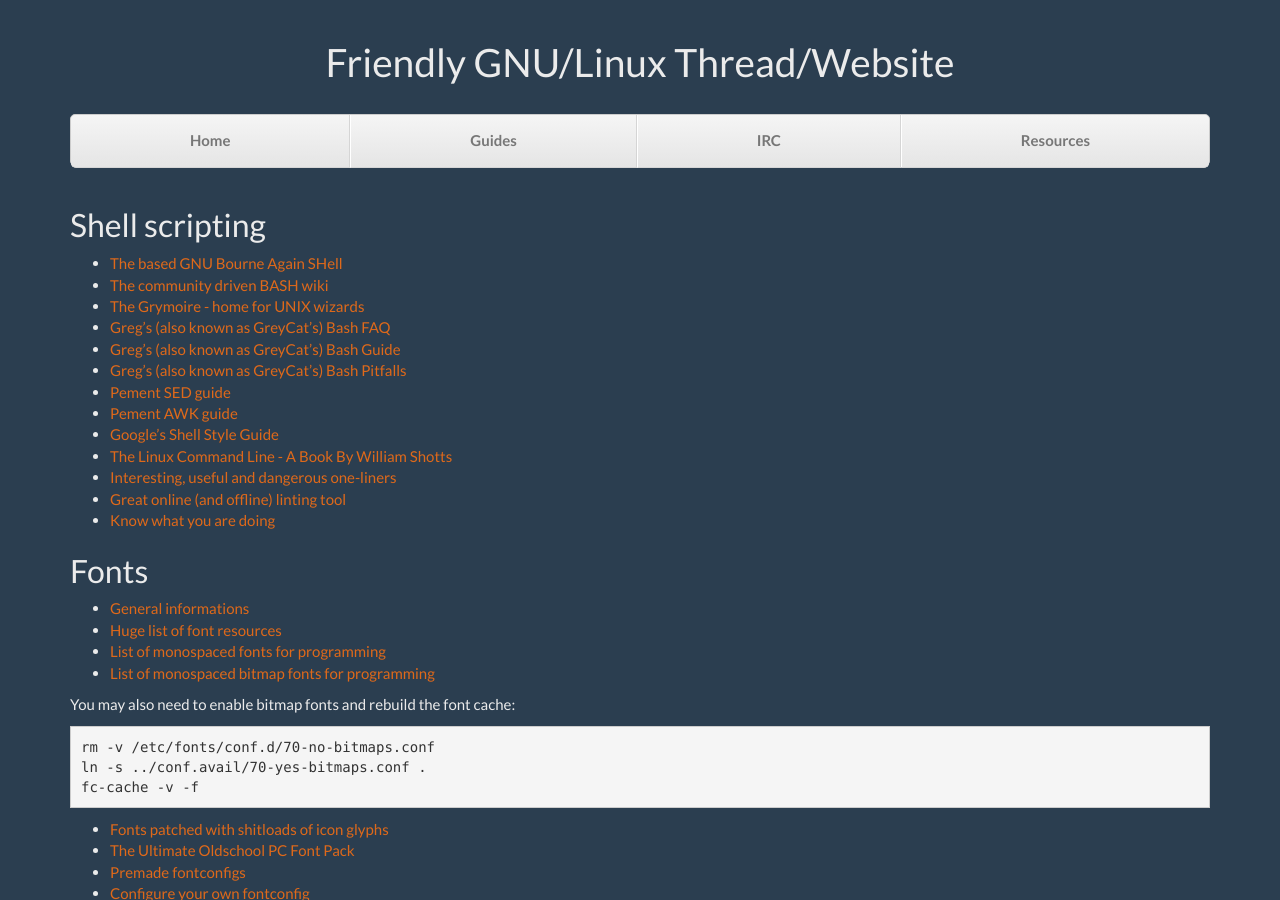
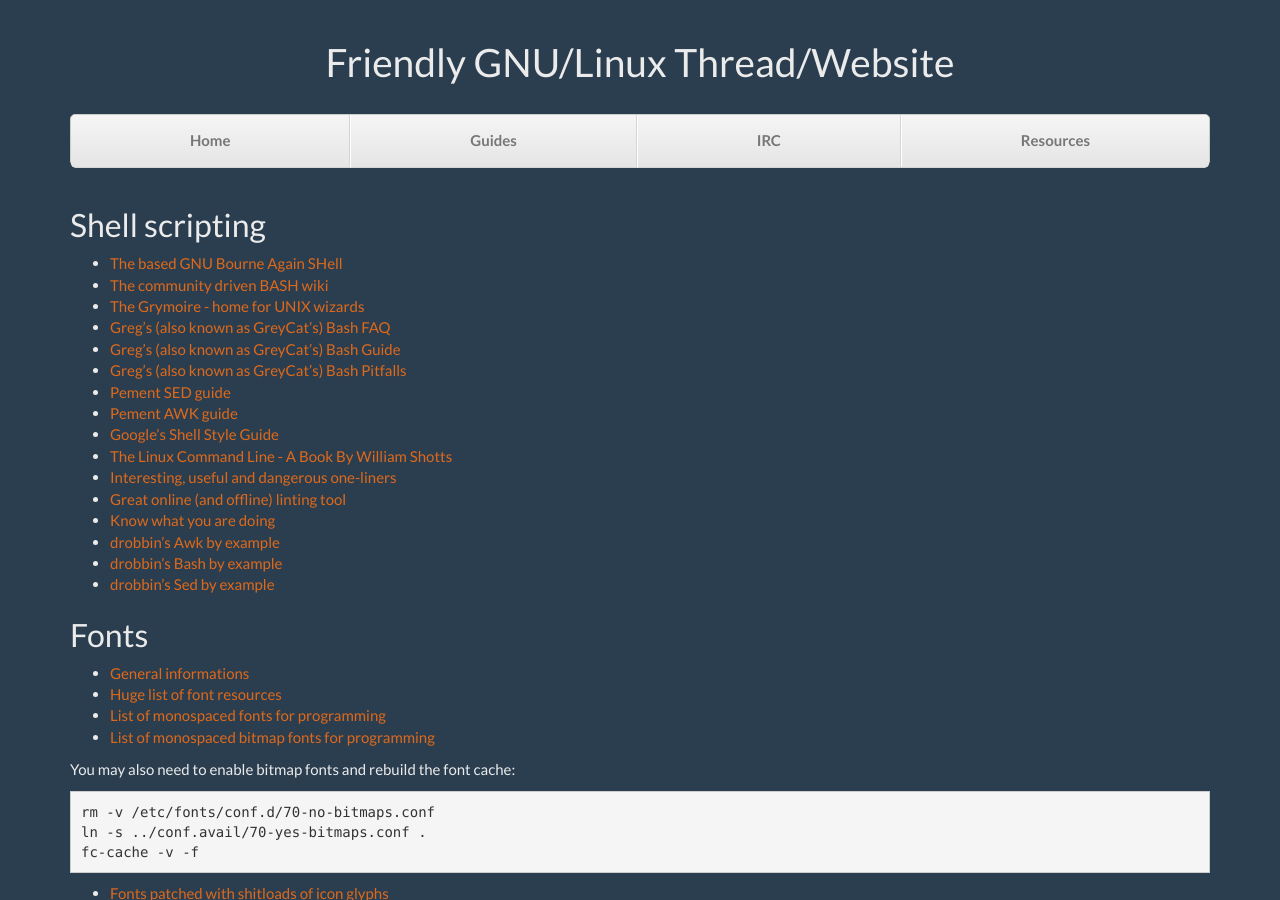
Before and after one commit to scriptkitties/fglt, a Jekyll site: the page built from resources.md, in a window 1280 px wide and 900 px high. Built offline with Jekyll 4.4.1, drawn with Linux system fonts in a browser that asks for light colours; Markdown is read by kramdown in place of the engine named in the settings.

Commit message:
add drobbin's stuff by example guides

```diff
--- a/resources.md
+++ b/resources.md
@@ -17,6 +17,9 @@
 - [Interesting, useful and dangerous one-liners](http://www.commandlinefu.com/)
 - [Great online (and offline) linting tool](http://www.shellcheck.net/)
 - [Know what you are doing](http://explainshell.com/)
+- [drobbin's Awk by example](http://www.funtoo.org/Awk_by_Example,_Part_1)
+- [drobbin's Bash by example](http://www.funtoo.org/Bash_by_Example,_Part_1)
+- [drobbin's Sed by example](http://www.funtoo.org/Sed_by_Example,_Part_1)
 
 ## Fonts
 - [General informations](https://wiki.archlinux.org/index.php/Fonts)
```
